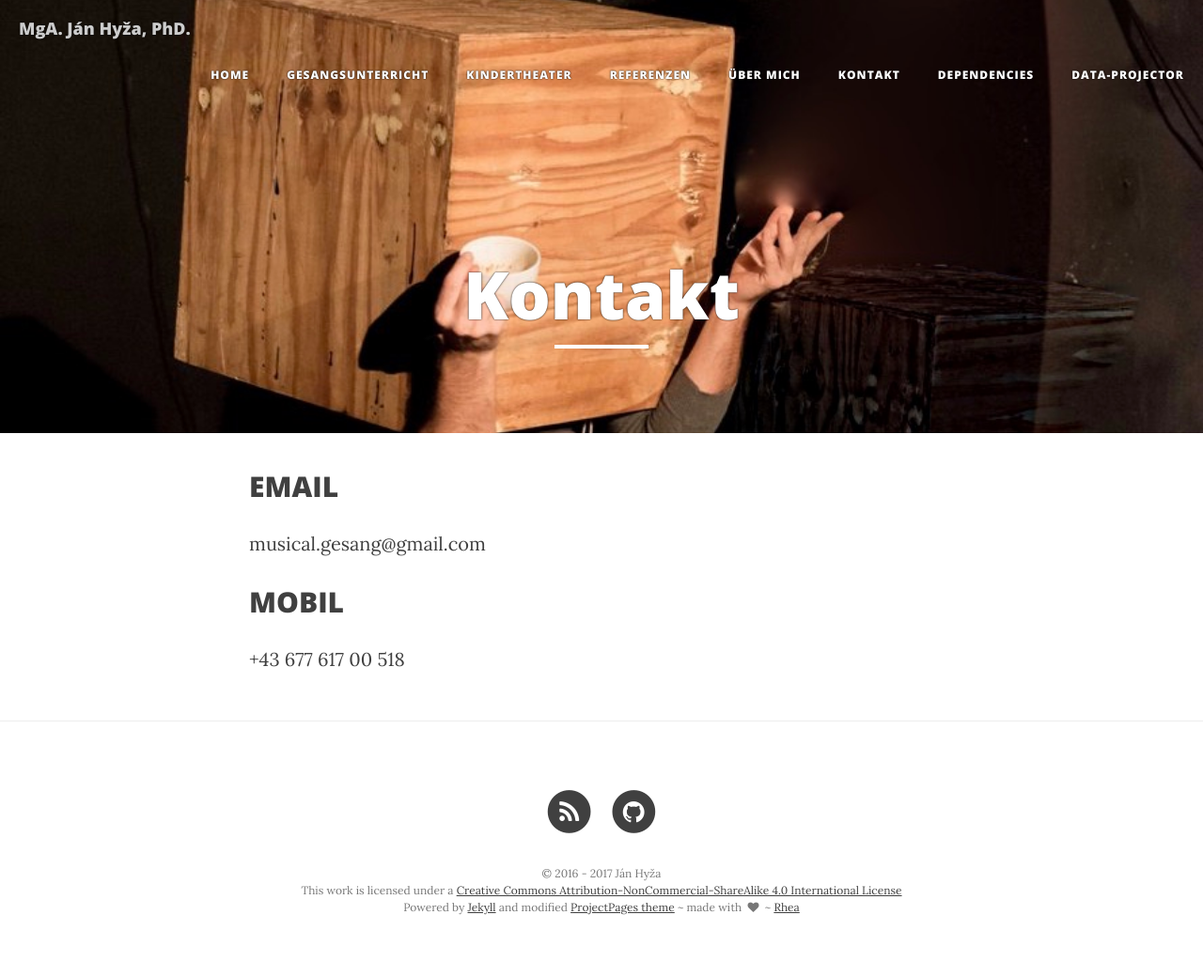
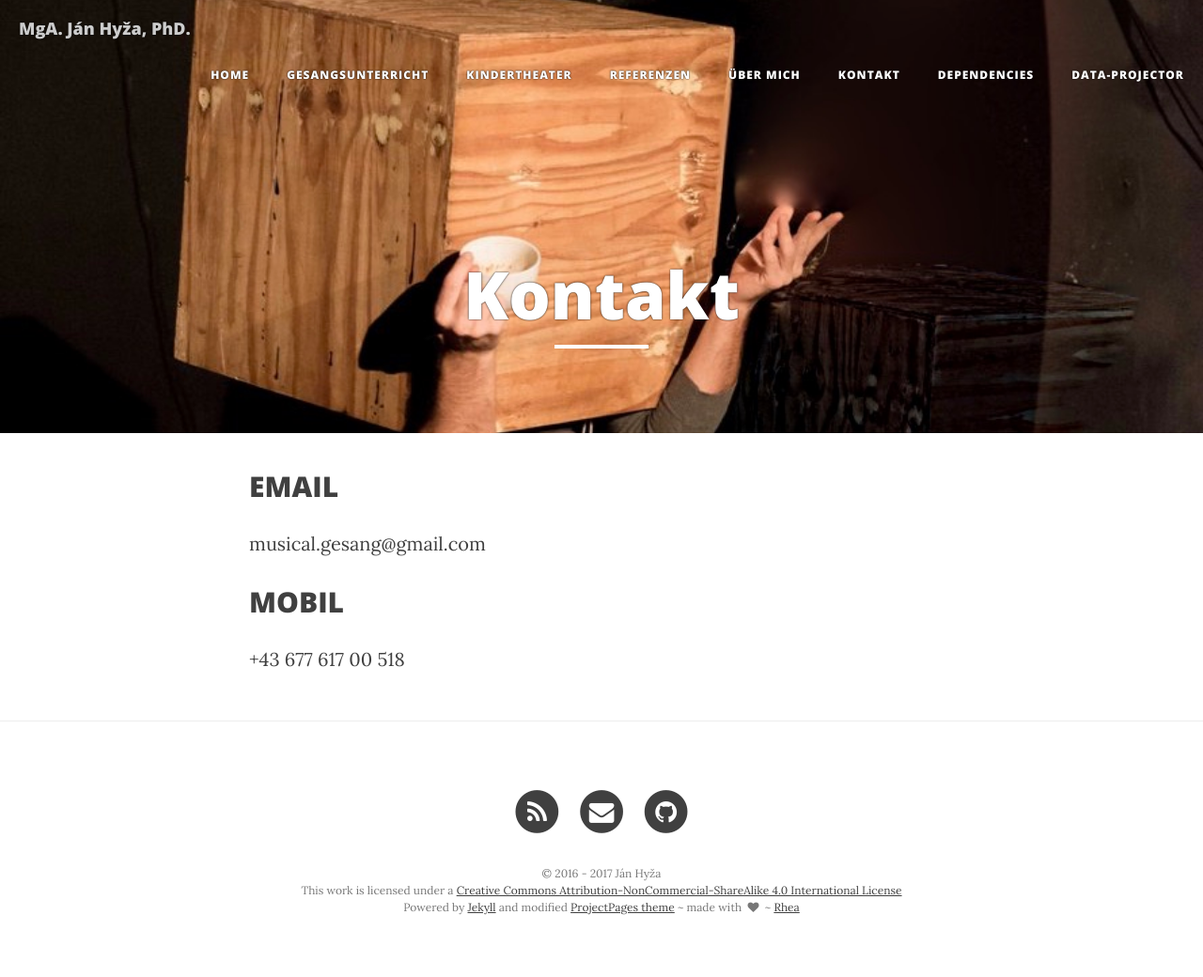
Before and after one commit to janhyza/gesangscoaching.at, a Jekyll site: the page built from contact.md, in a window 1280 px wide. Shown: the whole page at 94% size. Built offline with Jekyll 4.4.1, drawn with Linux system fonts in a browser that asks for light colours; nearby versions of some CDN libraries.

Commit message:
Added email footer link

```diff
--- a/_config.yml
+++ b/_config.yml
@@ -13,6 +13,7 @@
 logo:
 
 # Tertiary Parameters
+email: "musical.gesang@gmail.com"
 twitter_username:
 facebook_username:
 github_username: janhyza
--- a/_includes/footer.html
+++ b/_includes/footer.html
@@ -12,6 +12,16 @@
                             </span>
                         </a>
                     </li>
+                    {% if site.email %}
+                    <li>
+                        <a href="mailto:{{ site.email }}">
+                            <span class="fa-stack fa-lg">
+                                <i class="fa fa-circle fa-stack-2x"></i>
+                                <i class="fa fa-envelope fa-stack-1x fa-inverse"></i>
+                            </span>
+                        </a>
+                    </li>
+                    {% endif %}
                     {% if site.twitter_username %}
                     <li>
                         <a href="https://twitter.com/{{ site.twitter_username }}">
```
